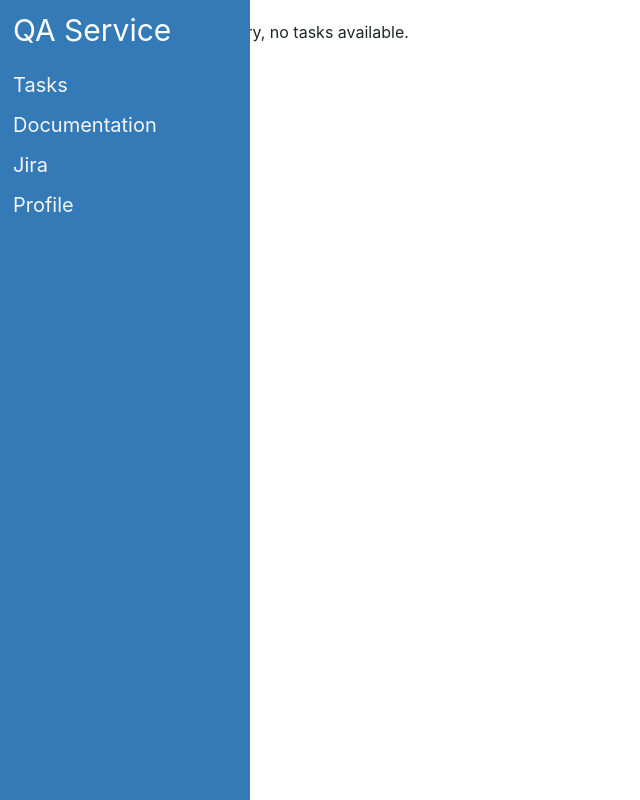
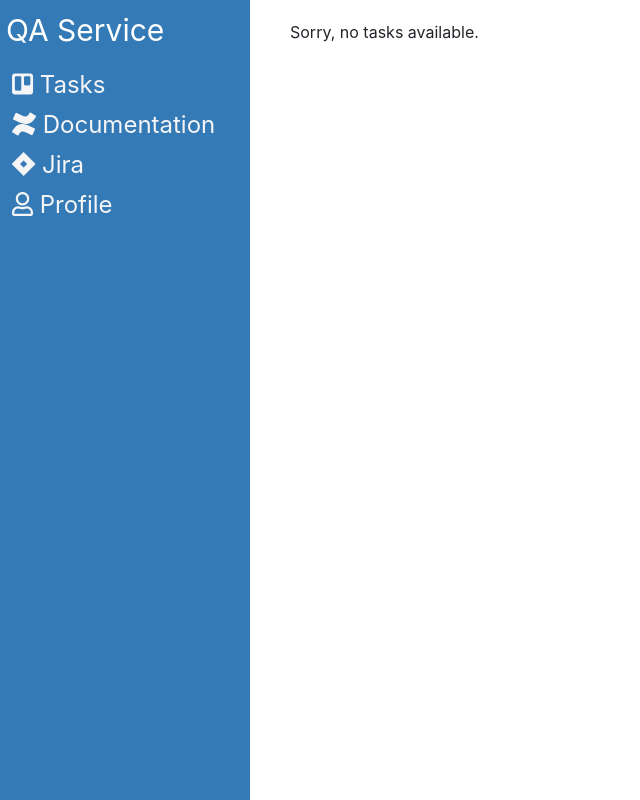
Before and after one commit to Karinmia/qa-service, a Django app: page / in a window 1280 px wide; the page is wider, and only the part inside the window is pictured. Shown: that part, without its empty margins (0-640 px from the left). Run offline with Django 3.2, Linux system fonts and the light colour scheme; data that the repository does not hold is empty; some libraries are stand-ins or nearby versions.

Commit message:
Add icons & minor fixes

```diff
--- a/tasks/static/css/sidebar.css
+++ b/tasks/static/css/sidebar.css
@@ -54,7 +54,8 @@ body {
 }
 
 #sidebar-wrapper:hover ~ #page-content-wrapper {
-    margin-left: 200px;
+    margin-left: 270px;
+
 }
 
 #sidebar-wrapper:hover ~ #page-content-wrapper .task {
@@ -77,9 +78,10 @@ body {
 }
 
 .sidebar-nav li {
-    text-indent: 13px;
+    text-indent: 6px;
     line-height: 40px;
-    font-size: 20px;
+    font-size: 24px;
+    /*margin-left: -6px;*/
 }
 
 .sidebar-nav li a {
@@ -134,6 +136,7 @@ body {
     }
     #page-content-wrapper {
         padding: 20px;
+        margin-left: 70px;
         position: relative;
     }
     #wrapper.toggled #page-content-wrapper {
--- a/tasks/static/css/tasks.css
+++ b/tasks/static/css/tasks.css
@@ -1,10 +1,9 @@
 .task {
-    margin-left: 60px;
     -webkit-transition: all 0.3s ease;
     -moz-transition: all 0.3s ease;
     -o-transition: all 0.3s ease;
     transition: all 0.3s ease;
-    max-width: 95%;
+    max-width: 96%;
 }
 
 .list-group-item {
--- a/tasks/templates/tasks/base.html
+++ b/tasks/templates/tasks/base.html
@@ -10,6 +10,10 @@
           crossorigin="anonymous">
     <link rel="stylesheet" href="{% static 'css/tasks.css' %}">
     <link rel="stylesheet" href="{% static 'css/sidebar.css' %}">
+    <link rel="stylesheet" href="https://use.fontawesome.com/releases/v5.7.0/css/all.css"
+          integrity="sha384-lZN37f5QGtY3VHgisS14W3ExzMWZxybE1SJSEsQp9S+oqd12jhcu+A56Ebc1zFSJ"
+          crossorigin="anonymous"
+    >
 
     <script src="https://ajax.googleapis.com/ajax/libs/jquery/3.3.1/jquery.min.js"></script>
     <script src="https://cdnjs.cloudflare.com/ajax/libs/popper.js/1.14.7/umd/popper.min.js"></script>
@@ -29,22 +33,22 @@
             </li>
             <li>
                 <a href="/">
-                    Tasks
+                    <i class='fab fa-trello'></i> Tasks
                 </a>
             </li>
             <li>
                 <a href="/documentation">
-                    Documentation
+                    <i class='fab fa-confluence'></i> Documentation
                 </a>
             </li>
             <li>
                 <a href="/">
-                    Jira
+                    <i class='fab fa-jira'></i> Jira
                 </a>
             </li>
             <li>
                 <a href="/profile">
-                    Profile
+                    <i class='far fa-user'></i> Profile
                 </a>
             </li>
         </ul>
--- a/tasks/templates/tasks/task_list.html
+++ b/tasks/templates/tasks/task_list.html
@@ -7,6 +7,9 @@
     {% else %}
         {% for task in tasks %}
         <div class="row task list-group-item">
+<!--            <div class="col form-check-inline">-->
+<!--                <input type="checkbox" class="form-check-input" name="vehicle1" value="something">-->
+<!--            </div>-->
             <div class="col-11">
                 <a href="/" class="stretched-link">
                     <h4 class="task-title">{{ task.title }}</h4>
@@ -16,9 +19,9 @@
                     </p>
                 </a>
             </div>
-            <div class="col-1">
-                <button type="button" class="btn btn-outline-danger btn-sm>
-                    <i class="fa fa-trash" aria-hidden="true"></i>Delete
+            <div class="col">
+                <button class="btn btn-outline-danger btn-sm" style='font-size:24px'>
+                    <i class='far fa-trash-alt'></i>
                 </button>
             </div>
         </div>
```
